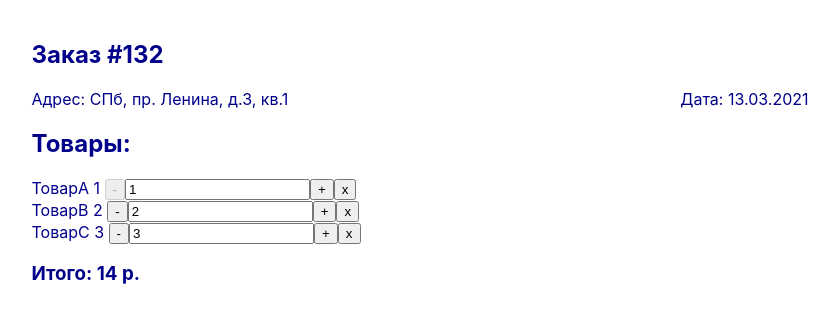
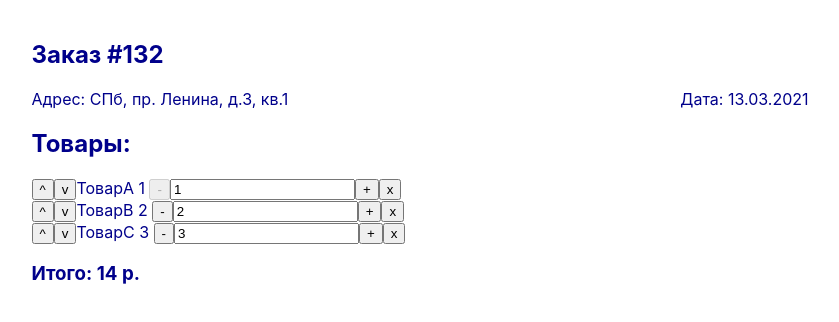
Before and after one commit to Auxilant/react-test-apps, a React (Create React App) app: page /order-details in a window 1280 px wide. Shown: the top 322 px of the page, without its empty margins (220-1059 px from the left). Built offline with nearby package versions, Linux system fonts and the light colour scheme.

Commit message:
Moving items up and down

```diff
--- a/src/pages/order-page/OrderDetails.tsx
+++ b/src/pages/order-page/OrderDetails.tsx
@@ -21,6 +21,21 @@ function OrderDetails({orderData}: {orderData: OrderData}) {
         setItems(newItems);
     }
 
+    const moveItem = (id:number, direction:string) => {
+        const index = items.findIndex(item => item.id === id);
+        const newItems = items.slice();
+        const element = newItems[index];
+        if (direction === 'UP' && index > 0) {
+            newItems.splice(index, 1);
+            newItems.splice(index - 1, 0, element);
+        }
+        else if (direction === 'DOWN' && index < items.length - 1) {
+            newItems.splice(index, 1);
+            newItems.splice(index + 1, 0, element);
+        }
+        setItems(newItems);
+    }
+
     const total = items.reduce(
         (sum, item) => sum + item.qty * item.price, 0
     );
@@ -35,7 +50,7 @@ function OrderDetails({orderData}: {orderData: OrderData}) {
             <h2>Товары:</h2>
             <div className="order-items">
                 {items.map (item => (
-                    <OrderItem key={item.id} item={item} setItemQty={setItemQty} deleteItem={deleteItem}/>
+                    <OrderItem key={item.id} item={item} setItemQty={setItemQty} deleteItem={deleteItem} moveItem={moveItem}/>
                 ))}
             </div>
             <h3>Итого: {total} р.</h3>
--- a/src/pages/order-page/OrderItem.tsx
+++ b/src/pages/order-page/OrderItem.tsx
@@ -1,11 +1,14 @@
 import { ChangeEvent, MouseEvent } from 'react';
 import { OrderItemData } from '../../interfaces/OrderData'
 
-function OrderItem(
-    { item, setItemQty, deleteItem }:  {
-        item: OrderItemData,
-        setItemQty:(id: number, qty: number) => void ,
-        deleteItem:(id: number) => void} ) {
+interface OrderItemProps {
+    item: OrderItemData,
+    setItemQty:(id: number, qty: number) => void ,
+    deleteItem:(id: number) => void,
+    moveItem:(id: number, direction: string) => void,
+}
+
+function OrderItem({ item, setItemQty, deleteItem, moveItem }:  OrderItemProps ) {
     const handleInput = (e: ChangeEvent) => {
         let element = e.target as HTMLInputElement;
         let newQty = +element.value;
@@ -32,6 +35,8 @@ function OrderItem(
     return (
         <div className="order-item-container">
             <div className="order-item-info">
+                <button onClick={() => moveItem(item.id, 'UP')}>^</button>
+                <button onClick={() => moveItem(item.id, 'DOWN')}>v</button>
                 <span>{item.name} </span>
                 <span>{item.price} </span>
                 <button onClick={() => setItemQty(item.id, item.qty - 1)} disabled={item.qty <= 1}>-</button>
```
